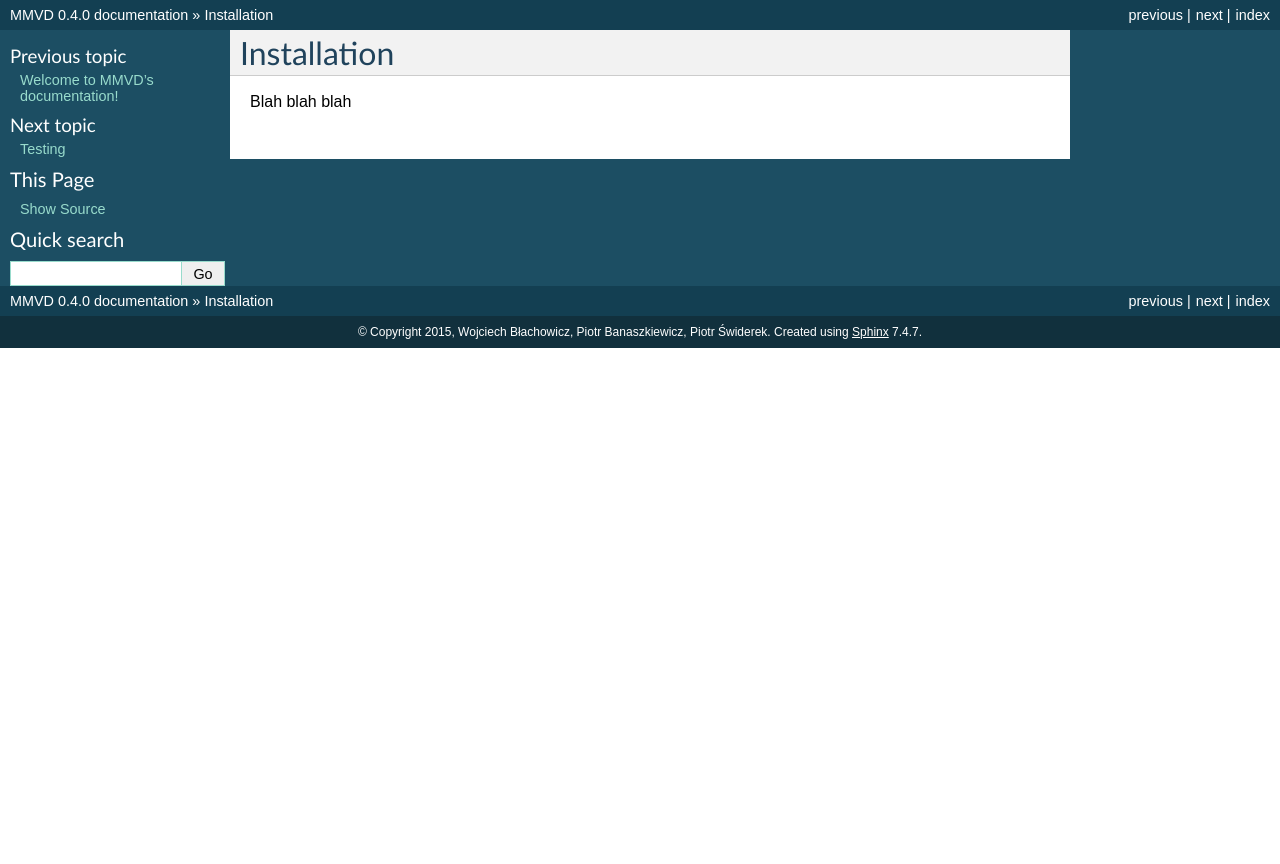
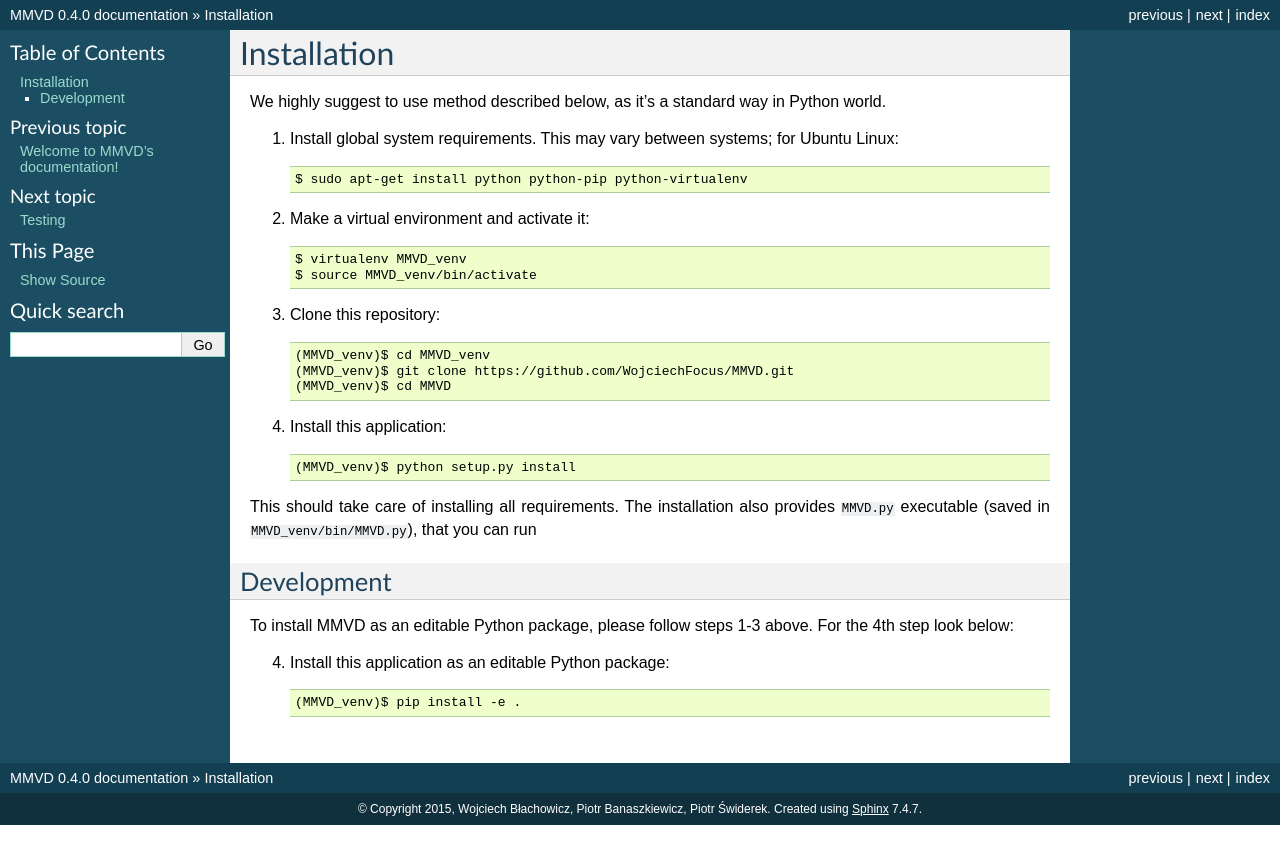
Before and after one commit to BearTools/MMVD, a Sphinx documentation site: the page built from docs/source/installation.rst, in a window 1280 px wide. Shown: the top 864 px of the page. Built offline with Sphinx 7.4.7, drawn with Linux system fonts in a browser that asks for light colours.

Commit message:
Improved docs regarding installation
Because I found out that we have empty `installation.rst`…

```diff
--- a/docs/source/installation.rst
+++ b/docs/source/installation.rst
@@ -3,4 +3,40 @@
 Installation
 ============
 
-Blah blah blah
+We highly suggest to use method described below, as it's a standard way in
+Python world.
+
+1. Install global system requirements.  This may vary between systems; for
+   Ubuntu Linux::
+
+    $ sudo apt-get install python python-pip python-virtualenv
+
+2. Make a virtual environment and activate it::
+
+    $ virtualenv MMVD_venv
+    $ source MMVD_venv/bin/activate
+
+3. Clone this repository::
+
+    (MMVD_venv)$ cd MMVD_venv
+    (MMVD_venv)$ git clone https://github.com/WojciechFocus/MMVD.git
+    (MMVD_venv)$ cd MMVD
+
+4. Install this application::
+
+    (MMVD_venv)$ python setup.py install
+
+This should take care of installing all requirements.  The installation also
+provides ``MMVD.py`` executable (saved in ``MMVD_venv/bin/MMVD.py``), that
+you can run
+
+
+Development
+-----------
+
+To install MMVD as an editable Python package, please follow steps 1-3 above.
+For the 4th step look below:
+
+4. Install this application as an editable Python package::
+
+    (MMVD_venv)$ pip install -e .
```
Also changed, not shown: README.rst (+13 -2 lines).
